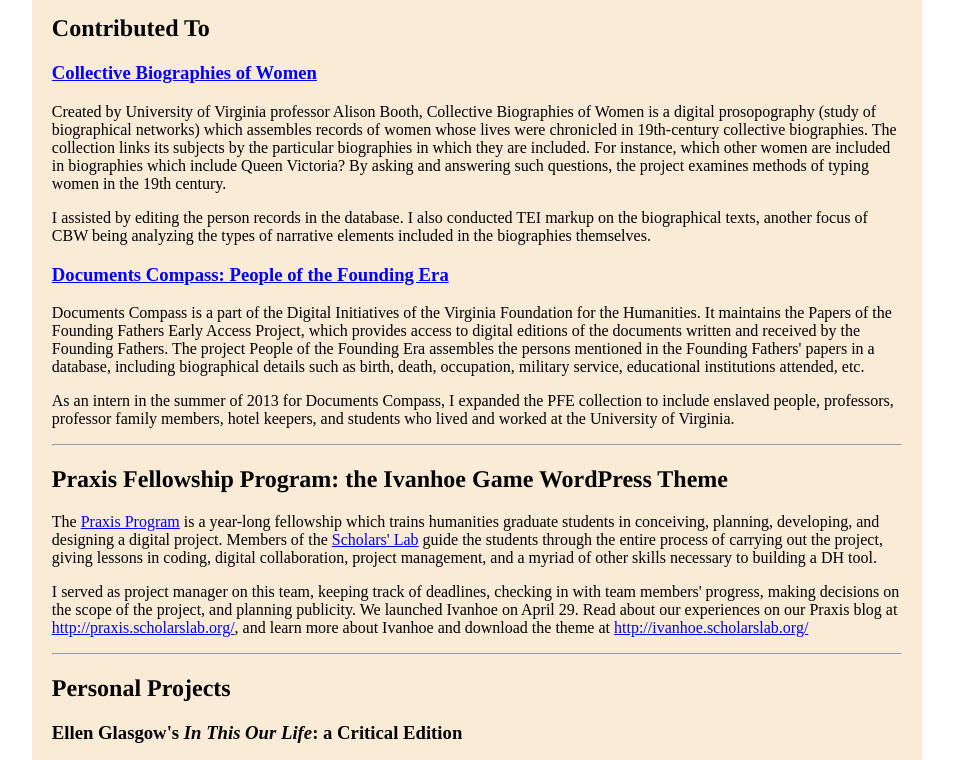
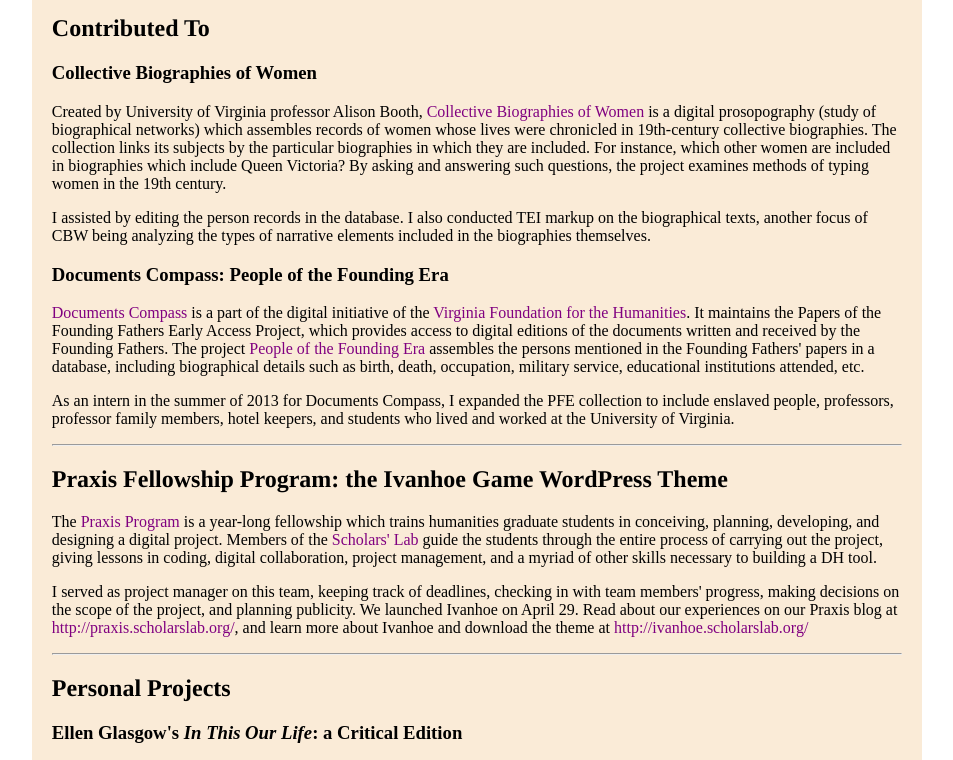
Before and after one commit to Stephanie-Kingsley/Stephanie-Kingsley.github.io, a plain HTML site: page Projects.html in a window 1280 px wide. Shown: the part 270-1030 px from the top of the page, without its empty margins (163-1116 px from the left). Drawn offline with Linux system fonts and the light colour scheme.

Commit message:
Took away underlines on hyperlinks and also made them all purple rather than have both blue and purple; previously tacky but now much better.

```diff
--- a/Projects.html
+++ b/Projects.html
@@ -27,12 +27,12 @@
 
 	<h2>Contributed To</h2>
 
-	<h3><a href="http://cbw.iath.virginia.edu/cbw_db/index.php">Collective Biographies of Women</a></h3>
-	<p>Created by University of Virginia professor Alison Booth, Collective Biographies of Women is a digital prosopography (study of biographical networks) which assembles records of women whose lives were chronicled in 19th-century collective biographies.  The collection links its subjects by the particular biographies in which they are included.  For instance, which other women are included in biographies which include Queen Victoria?  By asking and answering such questions, the project examines methods of typing women in the 19th century.</p>
+	<h3>Collective Biographies of Women</h3>
+	<p>Created by University of Virginia professor Alison Booth, <a href="http://cbw.iath.virginia.edu/cbw_db/index.php">Collective Biographies of Women</a> is a digital prosopography (study of biographical networks) which assembles records of women whose lives were chronicled in 19th-century collective biographies.  The collection links its subjects by the particular biographies in which they are included.  For instance, which other women are included in biographies which include Queen Victoria?  By asking and answering such questions, the project examines methods of typing women in the 19th century.</p>
 	<p>I assisted by editing the person records in the database.  I also conducted TEI markup on the biographical texts, another focus of CBW being analyzing the types of narrative elements included in the biographies themselves.</p>
 
-	<h3><a href="http://pfe.rotunda.upress.virginia.edu/">Documents Compass: People of the Founding Era</a></h3>
-	<p>Documents Compass is a part of the Digital Initiatives of the Virginia Foundation for the Humanities.  It maintains the Papers of the Founding Fathers Early Access Project, which provides access to digital editions of the documents written and received by the Founding Fathers.  The project People of the Founding Era assembles the persons mentioned in the Founding Fathers' papers in a database, including biographical details such as birth, death, occupation, military service, educational institutions attended, etc.</p>
+	<h3>Documents Compass: People of the Founding Era</h3>
+	<p><a href="documentscompass.org">Documents Compass</a> is a part of the digital initiative of the <a href="virginiahumanities.org">Virginia Foundation for the Humanities</a>.  It maintains the Papers of the Founding Fathers Early Access Project, which provides access to digital editions of the documents written and received by the Founding Fathers.  The project <a href="http://pfe.rotunda.upress.virginia.edu/">People of the Founding Era</a> assembles the persons mentioned in the Founding Fathers' papers in a database, including biographical details such as birth, death, occupation, military service, educational institutions attended, etc.</p>
 	<p>As an intern in the summer of 2013 for Documents Compass, I expanded the PFE collection to include enslaved people, professors, professor family members, hotel keepers, and students who lived and worked at the University of Virginia.</p>
 	<hr>
 
--- a/style.css
+++ b/style.css
@@ -18,9 +18,14 @@ nav a {
 	font-family: Century, Times, Garamond;
 	padding: 6px;}
 
-a:link {color: blue}
-a:visited {color: purple}
-a:hover {color: red}
+a:link {
+	color: purple;
+	text-decoration: none;
+}
+a:visited {
+	color: purple;
+	text-decoration: none;
+}
 
 header, nav, footer {
 	text-align: center;
```
